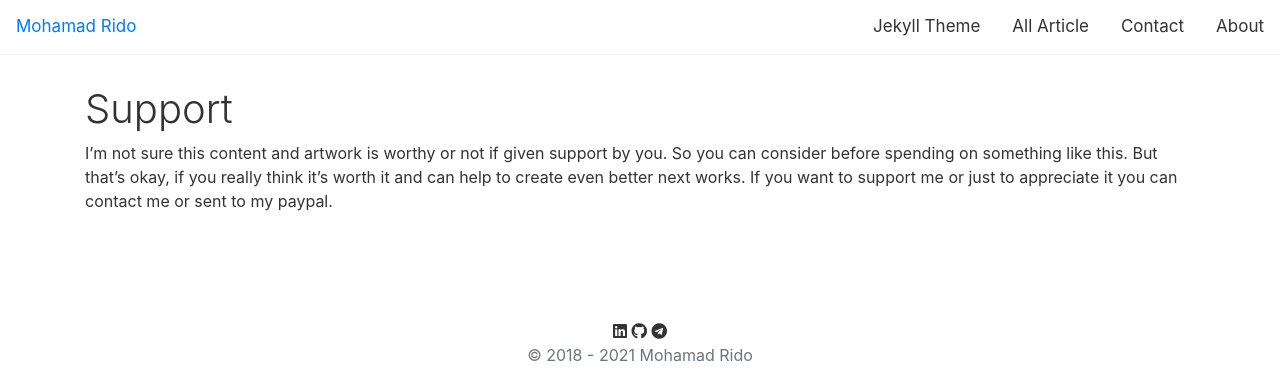
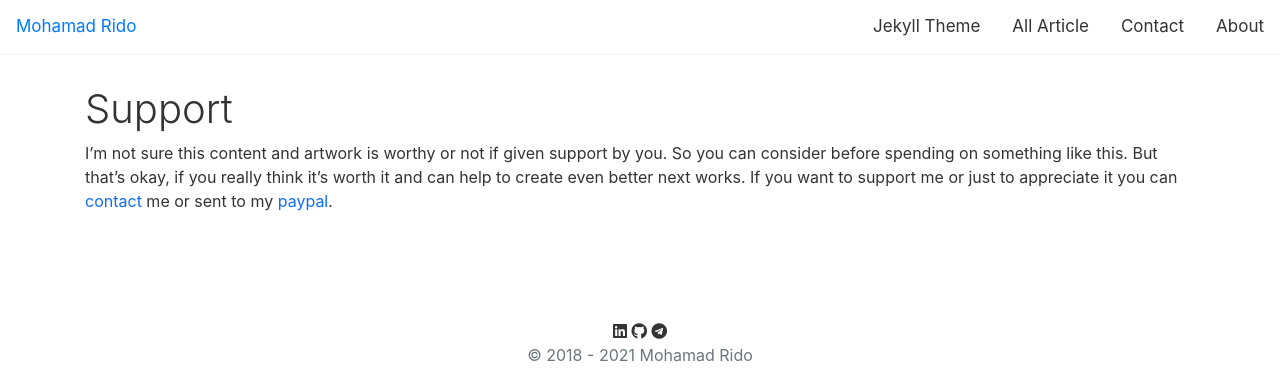
Before and after one commit to mohamadrido/blog, a Jekyll site: the page built from support.html, in a window 1280 px wide. Shown: the top 385 px of the page. Built offline with Jekyll 4.4.1, drawn with Linux system fonts in a browser that asks for light colours; nearby versions of some CDN libraries.

Commit message:
Update support.html

```diff
--- a/support.html
+++ b/support.html
@@ -3,4 +3,4 @@ layout: page
 title: Support
 ---
 <h1>{{page.title}}</h1>
-I’m not sure this content and artwork is worthy or not if given support by you. So you can consider before spending on something like this. But that’s okay, if you really think it’s worth it and can help to create even better next works. If you want to support me or just to appreciate it you can <a href="https://mohamadrido.com/contact">contact</a> me or sent to my <a href="https://paypal.me/mohamadrido">paypal</a>.
+I’m not sure this content and artwork is worthy or not if given support by you. So you can consider before spending on something like this. But that’s okay, if you really think it’s worth it and can help to create even better next works. If you want to support me or just to appreciate it you can <a style="color: #0d6efd;"href="https://mohamadrido.com/contact">contact</a> me or sent to my <a style="color: #0d6efd;" href="https://paypal.me/mohamadrido">paypal</a>.
```
